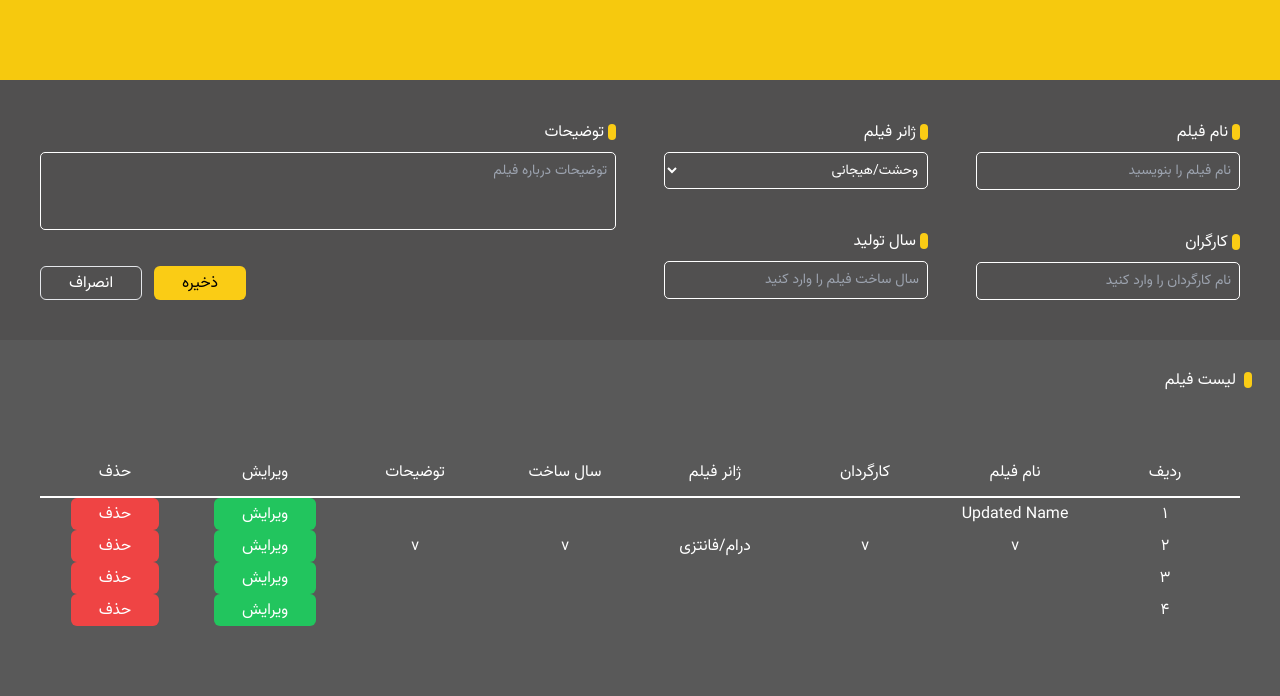
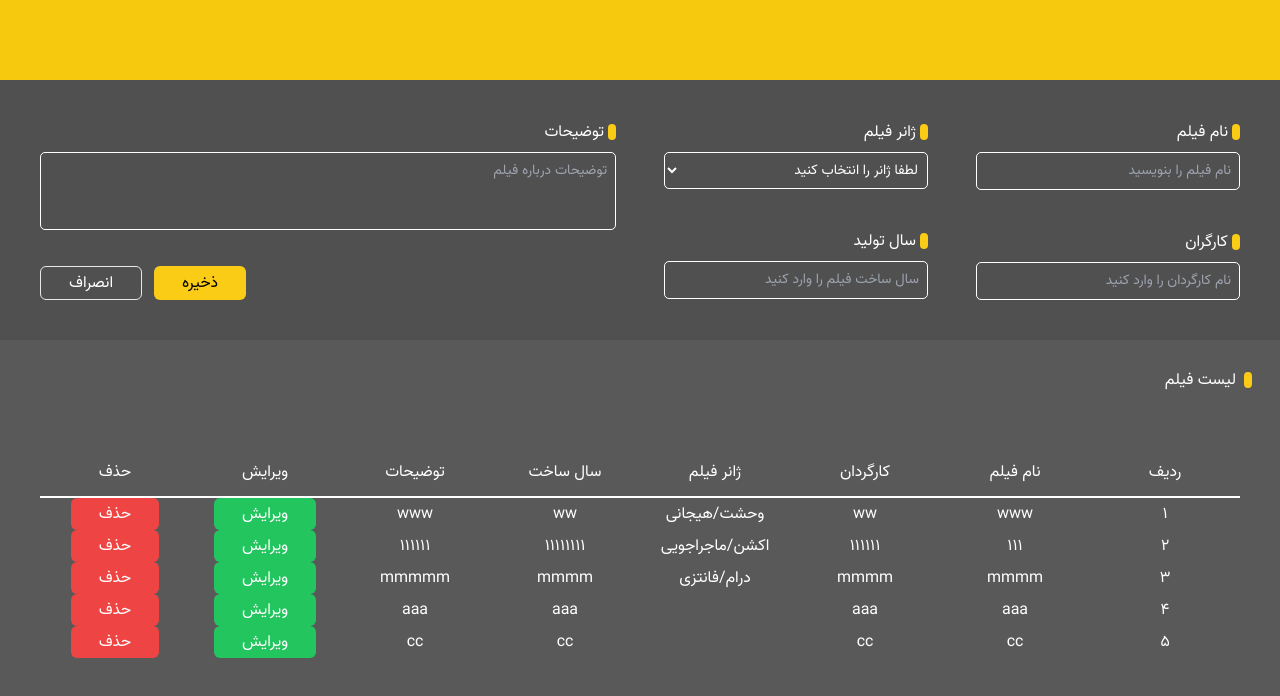
Before and after one commit to ehsanm-77/Film-List, a React (Vite) app: page / in a window 1280 px wide. Shown: the top 696 px of the page. Built offline with nearby package versions, Linux system fonts and the light colour scheme; data requests are answered from the project's data file.

Commit message:
complete handle edit

```diff
--- a/db.json
+++ b/db.json
@@ -1,32 +1,44 @@
 {
   "films": [
     {
-      "name": "Updated Name",
+      "name": "www",
+      "director": "ww",
+      "genre": "وحشت/هیجانی",
+      "productionDate": "ww",
+      "description": "www",
       "id": 1
     },
     {
-      "name": "v",
-      "director": "v",
-      "genre": "درام/فانتزی",
-      "productionDate": "v",
-      "description": "v",
+      "name": "111",
+      "director": "111111",
+      "genre": "اکشن/ماجراجویی",
+      "productionDate": "11111111",
+      "description": "111111",
       "id": 2
     },
     {
-      "name": "",
-      "director": "",
-      "genre": "",
-      "productionDate": "",
-      "description": "",
+      "name": "mmmm",
+      "director": "mmmm",
+      "genre": "درام/فانتزی",
+      "productionDate": "mmmm",
+      "description": "mmmmm",
       "id": 3
     },
     {
-      "name": "",
-      "director": "",
+      "name": "aaa",
+      "director": "aaa",
       "genre": "",
-      "productionDate": "",
-      "description": "",
+      "productionDate": "aaa",
+      "description": "aaa",
       "id": 4
+    },
+    {
+      "name": "cc",
+      "director": "cc",
+      "genre": "",
+      "productionDate": "cc",
+      "description": "cc",
+      "id": 5
     }
   ]
 }
--- a/src/App.tsx
+++ b/src/App.tsx
@@ -1,18 +1,9 @@
-import { useState } from 'react';
-import { FilmForm, Header, FilmList } from './layout/index';
+import { Container } from './layout/Container/Container';
 
 function App() {
-  const [isSubmited, setIsSubmited] = useState(false);
-  const handleSubmited = (boolean: boolean) => {
-    setIsSubmited(boolean);
-  };
   return (
     <>
-      <div className="w-full h-full">
-        <Header />
-        <FilmForm handleSubmited={handleSubmited} isSubmited={isSubmited} />
-        <FilmList isSubmited={isSubmited} />
-      </div>
+      <Container />
     </>
   );
 }
--- a/src/components/cart/cart.tsx
+++ b/src/components/films/films.tsx
@@ -1,10 +1,12 @@
 import React from 'react';
 import { FilmsListProps } from '../../types/types';
 
-export const FilmsList: React.FC<FilmsListProps> = ({
+export const Films: React.FC<FilmsListProps> = ({
   filmList,
+  handleDelete,
   handleEdit,
-  handleDelete,
+  setIsEditing,
+  giveFilmId,
 }) => {
   return (
     <>
@@ -18,7 +20,11 @@ export const FilmsList: React.FC<FilmsListProps> = ({
           <div className="text-center">{film.description}</div>
           <div className="text-center">
             <button
-              onClick={() => handleEdit(film.id, { name: 'Updated Name' })}
+              onClick={() => {
+                handleEdit(film.id, film);
+                setIsEditing(true);
+                giveFilmId(film.id);
+              }}
               className="bg-green-500 py-1 px-7 text-white rounded-md border-none"
             >
               ویرایش
--- /dev/null
+++ b/src/layout/Container/Container.tsx
@@ -0,0 +1,132 @@
+import { useState } from 'react';
+import { FilmForm, FilmList, Header } from '..';
+import { films } from '../../library/axios/axios';
+
+export const Container = () => {
+  const [isSubmited, setIsSubmited] = useState(false);
+  const [name, setName] = useState('');
+  const [director, setDirector] = useState('');
+  const [genre, setGenre] = useState('');
+  const [productionDate, setProductionDate] = useState('');
+  const [description, setDescription] = useState('');
+  const [filmList, setFilmList] = useState([]);
+  const [isEditing, setIsEditing] = useState(false);
+  const [findId, setFindId] = useState(null);
+  const handleSubmited = (boolean: boolean) => {
+    setIsSubmited(boolean);
+  };
+
+  const giveFilmId = (filmId: any) => {
+    const filmid = filmList.find((film: any) => filmId === film.id);
+    setFindId(filmid.id);
+    console.log(filmid.id);
+    return filmid;
+  };
+  const handleSubmit = (e: React.FormEvent<HTMLFormElement>) => {
+    e.preventDefault();
+    if (!isEditing) {
+      // Create an object with the form data
+      const formData = {
+        name,
+        director,
+        genre,
+        productionDate,
+        description,
+      };
+
+      films
+        .post('/films', formData)
+        .then((response) => {
+          console.log(response);
+          console.log('Film successfully saved');
+          handleSubmited(!isSubmited);
+          setName('');
+          setDirector('');
+          setGenre('');
+          setProductionDate('');
+          setDescription('');
+        })
+        .catch((error) => {
+          console.error('Failed to save film:', error);
+        });
+    } else if (isEditing) {
+      const formData = {
+        name,
+        director,
+        genre,
+        productionDate,
+        description,
+      };
+
+      films
+        .put(`/films/${findId}`, formData) // Use filmId in the URL
+        .then((response) => {
+          console.log(response);
+          console.log('Film successfully updated');
+          handleSubmited(!isSubmited);
+          setName('');
+          setDirector('');
+          setGenre('');
+          setProductionDate('');
+          setDescription('');
+          setIsEditing(false);
+        })
+        .catch((error) => {
+          console.error('Failed to update film:', error);
+        });
+    }
+  };
+
+  const handleEdit = (filmId: any, film: any) => {
+    setName(film.name);
+    setDirector(film.director);
+    setGenre(film.genre);
+    setProductionDate(film.productionDate);
+    setDescription(film.description);
+  };
+
+  return (
+    <>
+      <div className="w-full h-full">
+        <Header />
+        <FilmForm
+          handleSubmited={handleSubmited}
+          isSubmited={isSubmited}
+          name={name}
+          setName={setName}
+          director={director}
+          setDirector={setDirector}
+          genre={genre}
+          setGenre={setGenre}
+          productionDate={productionDate}
+          setProductionDate={setProductionDate}
+          description={description}
+          setDescription={setDescription}
+          handleEdit={handleEdit}
+          setFilmList={setFilmList}
+          filmList={filmList}
+          isEditing={isEditing}
+          handleSubmit={handleSubmit}
+        />
+        <FilmList
+          isSubmited={isSubmited}
+          name={name}
+          setName={setName}
+          director={director}
+          setDirector={setDirector}
+          genre={genre}
+          setGenre={setGenre}
+          productionDate={productionDate}
+          setProductionDate={setProductionDate}
+          description={description}
+          setDescription={setDescription}
+          setFilmList={setFilmList}
+          filmList={filmList}
+          handleEdit={handleEdit}
+          setIsEditing={setIsEditing}
+          giveFilmId={giveFilmId}
+        />
+      </div>
+    </>
+  );
+};
--- a/src/layout/FilmForm/FilmForm.tsx
+++ b/src/layout/FilmForm/FilmForm.tsx
@@ -1,46 +1,22 @@
-import { films } from '../../service/api/axios/axios';
+import { films } from '../../library/axios/axios';
 import { SelectOption, TextField } from '../../components';
-import { useState } from 'react';
 
-export const FilmForm = ({ handleSubmited, isSubmited }: any) => {
+export const FilmForm = ({
+  name,
+  director,
+  genre,
+  productionDate,
+  description,
+  setName,
+  setDirector,
+  setGenre,
+  setProductionDate,
+  setDescription,
+  isEditing,
+  handleSubmit,
+}: any) => {
   // State variables for form inputs
-  const [name, setName] = useState('');
-  const [director, setDirector] = useState('');
-  const [genre, setGenre] = useState('');
-  const [productionDate, setProductionDate] = useState('');
-  const [description, setDescription] = useState('');
 
-  const handleSubmit = (e: React.FormEvent<HTMLFormElement>) => {
-    e.preventDefault();
-
-    // Create an object with the form data
-    const formData = {
-      name,
-      director,
-      genre,
-      productionDate,
-      description,
-    };
-
-    // Send a POST request to the /films endpoint with the form data
-    films
-      .post('/films', formData)
-      .then((response) => {
-        console.log(response);
-        console.log('Film successfully saved');
-        handleSubmited(!isSubmited);
-        // Add the newly created film to the film list
-        setName('');
-        setDirector('');
-        setGenre('');
-        setProductionDate('');
-        setDescription('');
-      })
-      .catch((error) => {
-        // Handle error (e.g., show error message)
-        console.error('Failed to save film:', error);
-      });
-  };
   const handleReset = () => {
     setName('');
     setDirector('');
@@ -72,7 +48,12 @@ export const FilmForm = ({ handleSubmited, isSubmited }: any) => {
             </div>
             <div className="flex flex-col gap-10">
               <SelectOption
-                options={['وحشت/هیجانی', 'اکشن/ماجراجویی', 'درام/فانتزی']}
+                options={[
+                  'لطفا ژانر را انتخاب کنید',
+                  'وحشت/هیجانی',
+                  'اکشن/ماجراجویی',
+                  'درام/فانتزی',
+                ]}
                 value={genre}
                 onChange={setGenre}
                 label={'ژانر فیلم'}
@@ -95,10 +76,11 @@ export const FilmForm = ({ handleSubmited, isSubmited }: any) => {
               />
               <div className="flex gap-3 w-full justify-end">
                 <button
+                  onClick={handleSubmit}
                   type="submit"
                   className="bg-yellow-400 py-1 px-7 text-black rounded-md border-none"
                 >
-                  ذخیره
+                  {!isEditing ? 'ذخیره' : 'ویرایش'}
                 </button>
                 <button
                   onClick={handleReset}
@@ -115,3 +97,29 @@ export const FilmForm = ({ handleSubmited, isSubmited }: any) => {
     </>
   );
 };
+
+// else {
+//   const formData = {
+//     name,
+//     director,
+//     genre,
+//     productionDate,
+//     description,
+//   };
+
+//   films
+//     .put(`/films/${filmId}`, formData) // Use filmId in the URL
+//     .then((response) => {
+//       console.log(response);
+//       console.log('Film successfully updated');
+//       handleSubmited(!isSubmited);
+//       setName('');
+//       setDirector('');
+//       setGenre('');
+//       setProductionDate('');
+//       setDescription('');
+//     })
+//     .catch((error) => {
+//       console.error('Failed to update film:', error);
+//     });
+// }
--- a/src/layout/FilmList/FilmList.tsx
+++ b/src/layout/FilmList/FilmList.tsx
@@ -1,9 +1,19 @@
-import React, { useEffect, useState } from 'react';
-import { films } from '../../service/api/axios/axios';
-import { FilmsList } from '../../components/cart/cart';
+import { useEffect, useState } from 'react';
+import { films } from '../../library/axios/axios';
+import { Films } from '../../components/films/films';
 
-export const FilmList = ({ isSubmited }: any) => {
-  const [filmList, setFilmList] = useState([]);
+export const FilmList = ({
+  isSubmited,
+  setFilmList,
+  filmList,
+  setName,
+  setGenre,
+  setDescription,
+  setDirector,
+  setProductionDate,
+  setIsEditing,
+  giveFilmId,
+}: any) => {
   const fetchFilmsFromApi = () => {
     films
       .get('/films')
@@ -16,6 +26,7 @@ export const FilmList = ({ isSubmited }: any) => {
       });
   };
   console.log(filmList);
+
   useEffect(() => {
     fetchFilmsFromApi();
   }, [isSubmited]);
@@ -26,8 +37,8 @@ export const FilmList = ({ isSubmited }: any) => {
       .then((res) => {
         console.log(res);
         // Remove the deleted film from the film list
-        setFilmList((prevList) =>
-          prevList.filter((film) => film.id !== filmId)
+        setFilmList((prevList: any) =>
+          prevList.filter((film: any) => film.id !== filmId)
         );
       })
       .catch((error) => {
@@ -35,26 +46,18 @@ export const FilmList = ({ isSubmited }: any) => {
       });
   };
 
-  const handleEdit = (filmId: any, updatedData: any) => {
-    films
-      .put(`/films/${filmId}`, updatedData)
-      .then((res) => {
-        console.log(res);
-        // Update the film in the film list
-        setFilmList((prevList: any) =>
-          prevList.map((film: any) => {
-            if (film.id === filmId) {
-              return { ...film, ...updatedData };
-            }
-            return film;
-          })
-        );
-      })
-      .catch((error) => {
-        console.error('Failed to edit film:', error);
-      });
+  const handleEdit = (filmId: any) => {
+    // Find the film object with the matching ID
+    const film = filmList.find((film: any) => film.id === filmId);
+    if (film) {
+      // Populate the form inputs with the film data
+      setName(film.name);
+      setDirector(film.director);
+      setGenre(film.genre);
+      setProductionDate(film.productionDate);
+      setDescription(film.description);
+    }
   };
-
   return (
     <div className="bg-[#595959] h-full">
       <div className="flex items-center text-white p-7">
@@ -73,10 +76,12 @@ export const FilmList = ({ isSubmited }: any) => {
           <div className="text-center">حذف</div>
         </div>
         <div className="flex justify-center mt-3 h-[2px] bg-white"></div>
-        <FilmsList
+        <Films
           filmList={filmList}
+          handleDelete={handleDelete}
           handleEdit={handleEdit}
-          handleDelete={handleDelete}
+          setIsEditing={setIsEditing}
+          giveFilmId={giveFilmId}
         />
       </div>
     </div>
--- a/src/types/types.ts
+++ b/src/types/types.ts
@@ -40,6 +40,8 @@ export interface Film {
 
 export interface FilmsListProps {
   filmList: Film[];
-  handleEdit: (filmId: string, updatedData: Partial<Film>) => void;
   handleDelete: (filmId: string) => void;
+  handleEdit: (filmId: string, films: any) => void;
+  giveFilmId: (filmId: string) => void;
+  setIsEditing: any;
 }
```
Also changed, not shown: src/components/validation/Validation.tsx (added), src/library/axios/axios.tsx (renamed from src/service/api/axios/axios.tsx).
